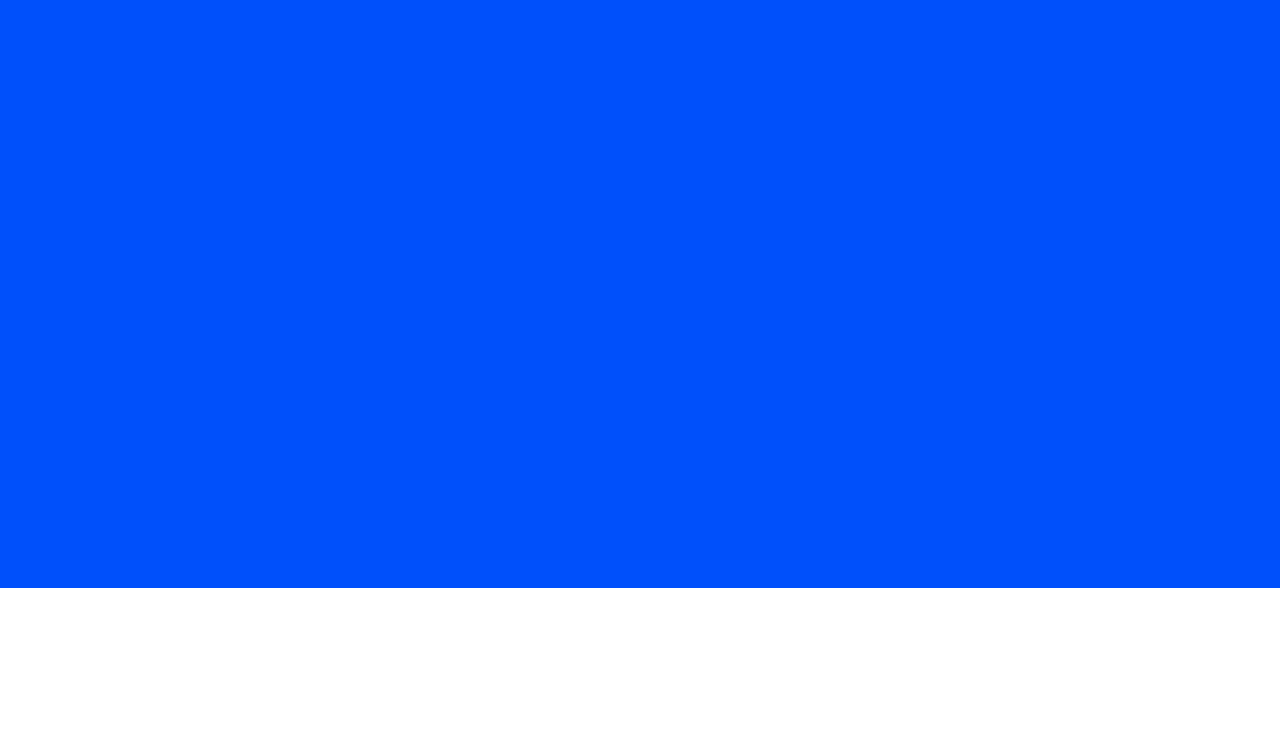
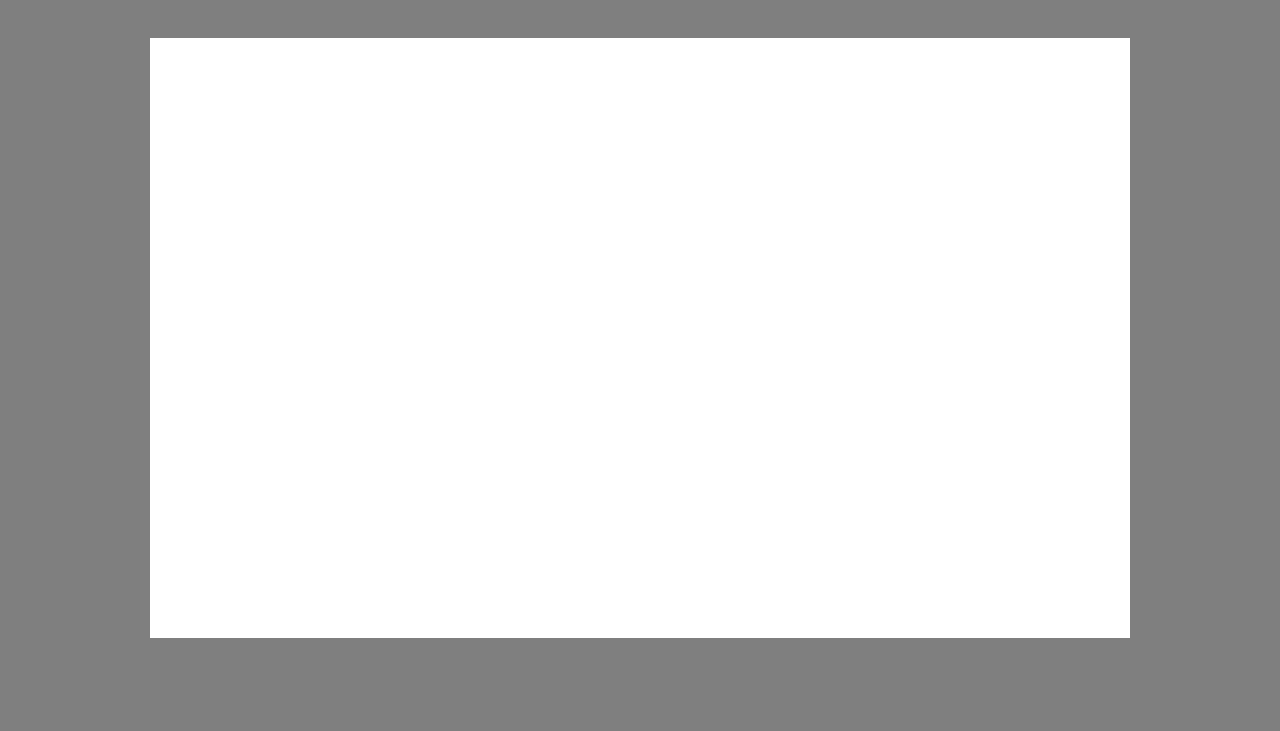
Before and after one commit to TommasoGabellini/html-css-toboolist, a plain HTML site: page index.html in a window 1280 px wide. Shown: the part 69-800 px from the top of the page. Drawn offline with Linux system fonts and the light colour scheme.

Commit message:
feat: struttura scheletro

```diff
--- a/css/style.css
+++ b/css/style.css
@@ -3,8 +3,17 @@
     padding: 0;
     margin: 0;
     box-sizing: border-box;
+    background-color: #7f7f7f;
+}
+
+header{
+
+    background-color: #ffffff;
 }
 main{
-    background-color: rgb(0, 80, 251);
+    background-color: #ffffff;
     height: 600px;
+    margin-top: 50px;
+    margin-left: 150px;
+    margin-right:150px;
 }
--- a/index.html
+++ b/index.html
@@ -8,7 +8,7 @@
 </head>
 <body>
     <header>
-        <img src="./img/Toboolist-logo.jpg" alt="logo Toboolist">
+        <img class="colore" src="./img/Toboolist-logo.jpg" alt="logo Toboolist">
     </header>
 
     <main>
```
